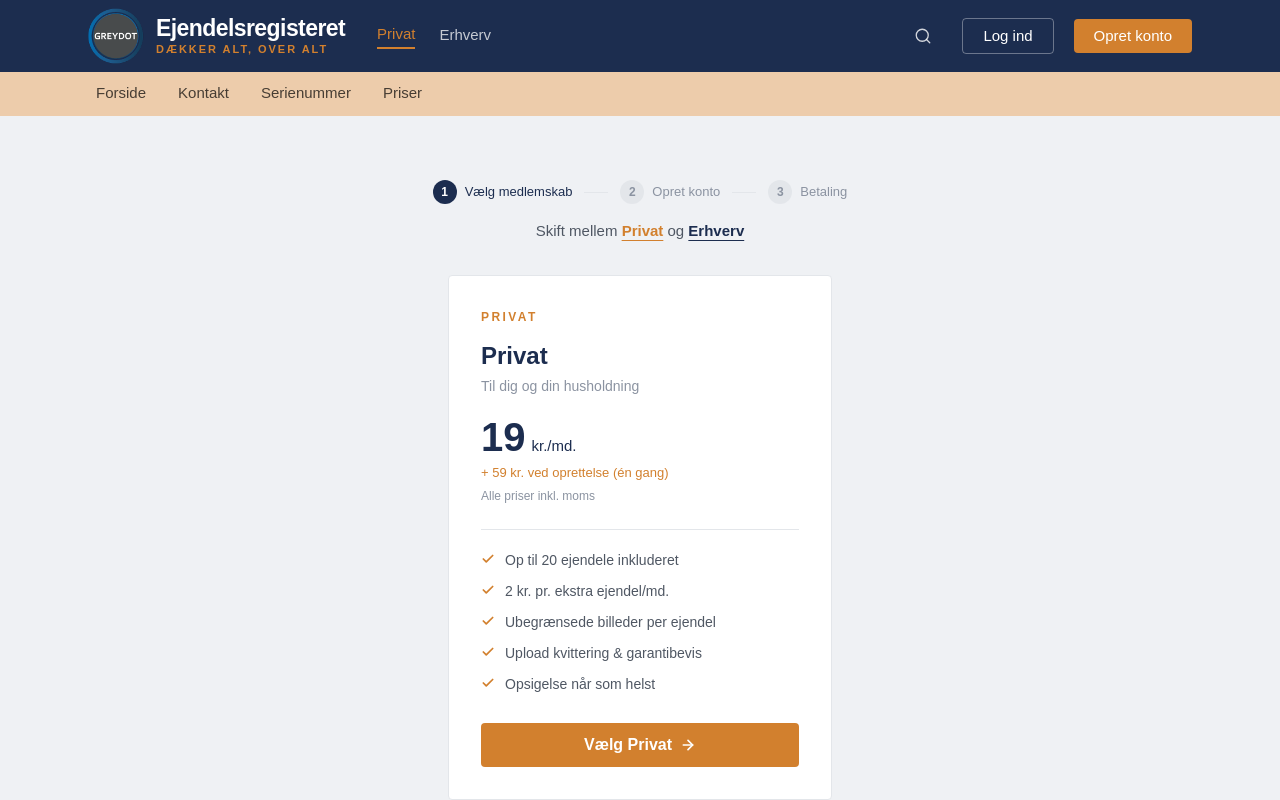
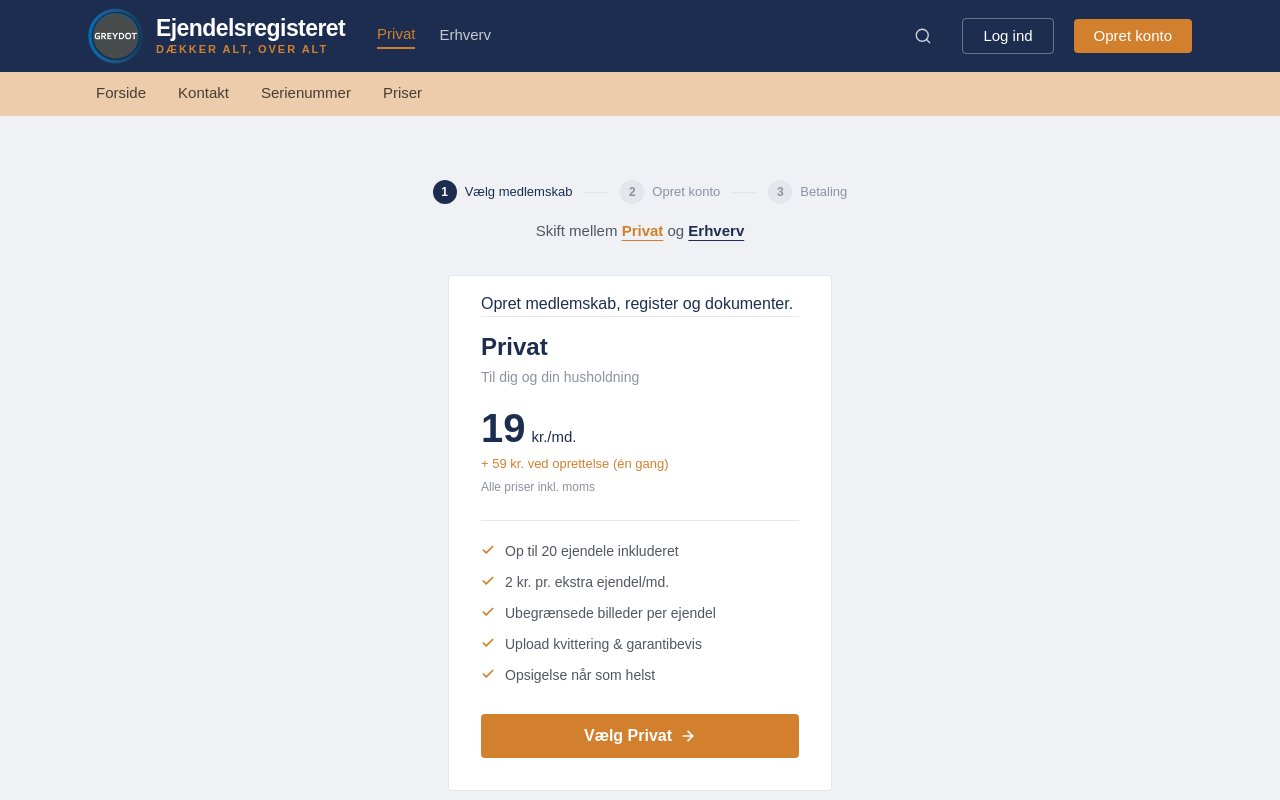
Before and after one commit to MortenGreydot/ejendelsregisteret, a Next.js app: page /bliv-medlem in a window 1280 px wide. Shown: the top 800 px of the page. Built offline with nearby package versions, Linux system fonts and the light colour scheme; no server answers; a web font is replaced by a local one.

Commit message:
changes to signupflow

```diff
--- a/app/components/medlem/SignupFlow.tsx
+++ b/app/components/medlem/SignupFlow.tsx
@@ -278,10 +278,11 @@ export function SignupFlow({
               </AudienceLink>
             </p>
 
-            <div className="mx-auto mt-8 max-w-sm rounded-sm border border-line bg-white p-8">
-              <p className="text-[12px] font-bold uppercase tracking-[0.2em] text-orange">
-                {plan.eyebrow}
-              </p>
+            <div className="mx-auto mt-8 max-w-sm rounded-sm border border-line bg-white px-8 pb-8">
+              <h2 className="mt-4 font-display text-[16px] font-normal text-navy border-b  border-line">
+                Opret medlemskab, register og dokumenter.
+              </h2>
+
               <p className="mt-3 font-display text-[24px] font-bold text-navy">
                 {plan.name}
               </p>
```
Also changed, not shown: app/components/priser/PlanCard.tsx (+7 -5 lines).
